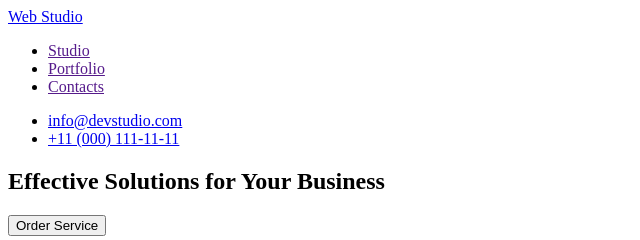
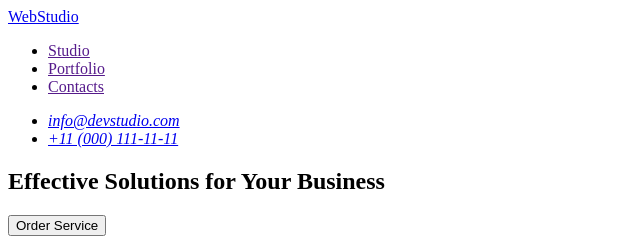
Before and after one commit to Juliya-Shamray/goit-markup-hw-01, a plain HTML site: page index.html in a window 1280 px wide. Shown: the top 240 px of the page, 0-640 px from the left. Drawn offline with Linux system fonts and the light colour scheme.

Commit message:
update index.html

```diff
--- a/index.html
+++ b/index.html
@@ -7,18 +7,20 @@
   </head>
   <body>
     <header>
-      <a href="./">Web Studio</a>
       <nav>
+        <a href="./index.html">WebStudio</a>
         <ul>
           <li><a href="">Studio</a></li>
           <li><a href="">Portfolio</a></li>
           <li><a href="">Contacts</a></li>
         </ul>
       </nav>
-      <ul>
-        <li><a href="mailto:info@devstudio.com">info@devstudio.com</a></li>
-        <li><a href="tel:+110001111111">+11 (000) 111-11-11</a></li>
-      </ul>
+      <address>
+        <ul>
+          <li><a href="mailto:info@devstudio.com">info@devstudio.com</a></li>
+          <li><a href="tel:+110001111111">+11 (000) 111-11-11</a></li>
+        </ul>
+      </address>
     </header>
 
     <main>
@@ -136,7 +138,7 @@
     </main>
 
     <footer>
-      <a href="./">Web Studio</a>
+      <a href="./index.html">WebStudio</a>
       <p>
         Increase the flow of customers and sales for your business with digital
         marketing & growth solutions.
```
